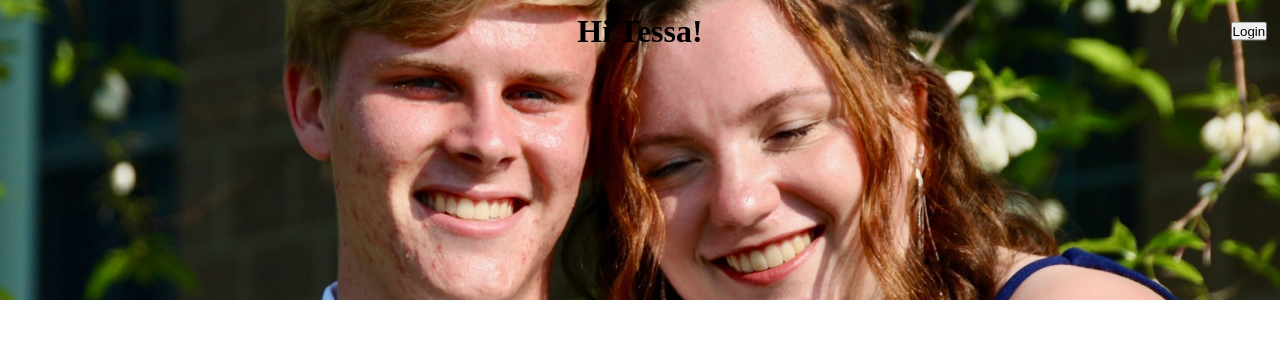
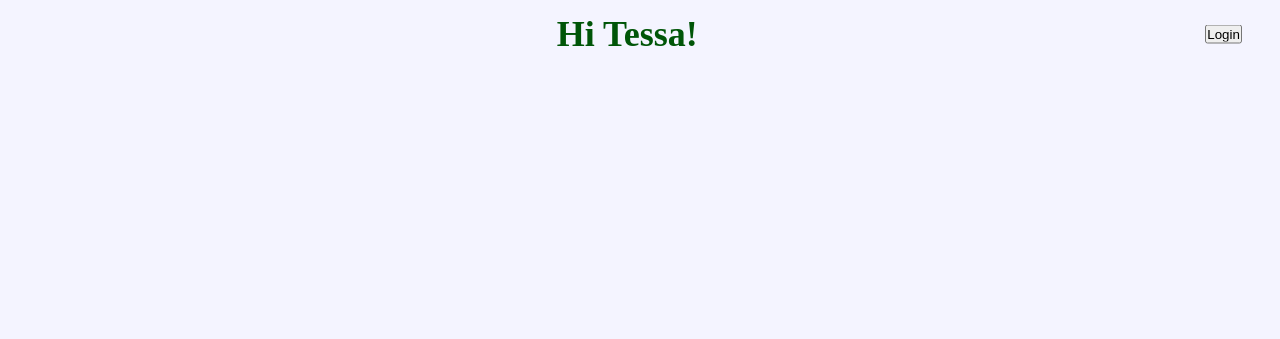
Before and after one commit to S3Doug/Tessadoug, a PHP site: page / in a window 1280 px wide. Shown: the top 339 px of the page. Run offline with PHP 8.4, Linux system fonts and the light colour scheme.

Commit message:
Some style now

```diff
--- a/index.css
+++ b/index.css
@@ -1,15 +1,17 @@
 * {
     margin: 0;
     padding: 0;
+    box-sizing: border-box;
+}
+
+body {
+    background: rgba(204, 204, 255, 0.2);
 }
 
 header {
-    background-image: url("Header.jpg");
-    height: 300px;
-    background-position: center;
-    background-repeat: no-repeat;
-    background-size: cover;
+    position: fixed;
     width: 100%;
+    color: rgba(0, 85, 8);
 }
 
 header .greet {
@@ -25,3 +27,17 @@ header .login {
     transform: translate(0,-50%);
     right: 1%;
 }
+
+header h1 {
+    font-size: 36px;
+}
+
+header #login {
+    background-color: rgba(0, 85, 8);
+    color: rgba(204, 204, 255);
+    border: none;
+    padding: 11px 24px;
+    text-align: center;
+    font-size: 12px;
+    cursor: pointer;
+}
--- a/index.html
+++ b/index.html
@@ -18,7 +18,7 @@
                 <div class="login">
                     <p style="display:none" id="name"></p>
                     <a href="login.html">
-                    <input type="button" id="login" name="login" value="Login">
+                    <input type="button" class="loginbtn" name="login" value="Login">
                     </a>
                 </div>
             </div>
```
